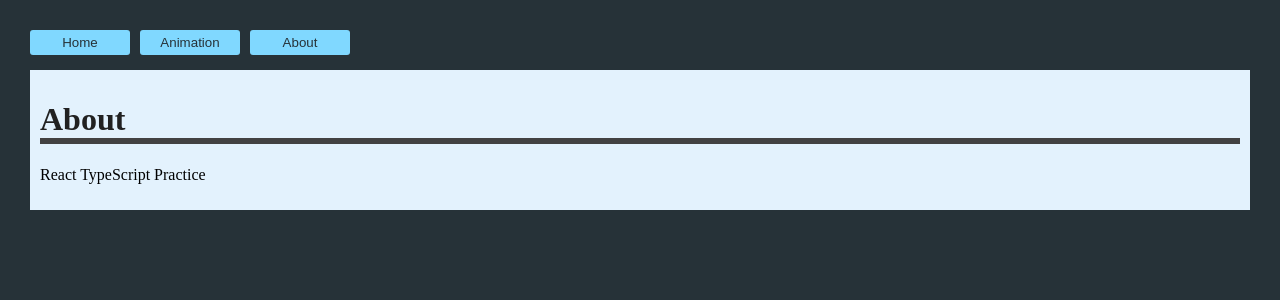
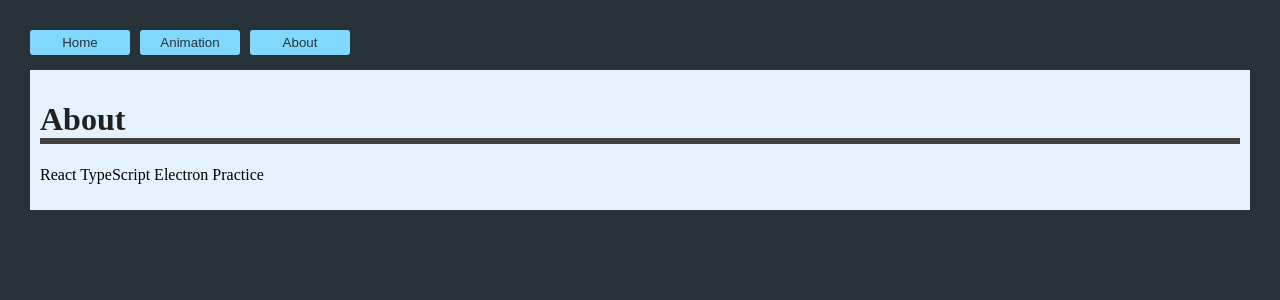
Before and after one commit to fireflower0/react-typescript-practice, a React app: page /about in a window 1280 px wide. Shown: the top 300 px of the page. Built offline with nearby package versions, Linux system fonts and the light colour scheme.

Commit message:
Fixed a about

```diff
--- a/src/components/pages/About.tsx
+++ b/src/components/pages/About.tsx
@@ -12,7 +12,7 @@ const About: React.FC = () => {
   return (
     <FormWrapper>
       <HeadLine.H1>About</HeadLine.H1>
-      <p>React TypeScript Practice</p>
+      <p>React TypeScript Electron Practice</p>
     </FormWrapper>
   );
 };
```
